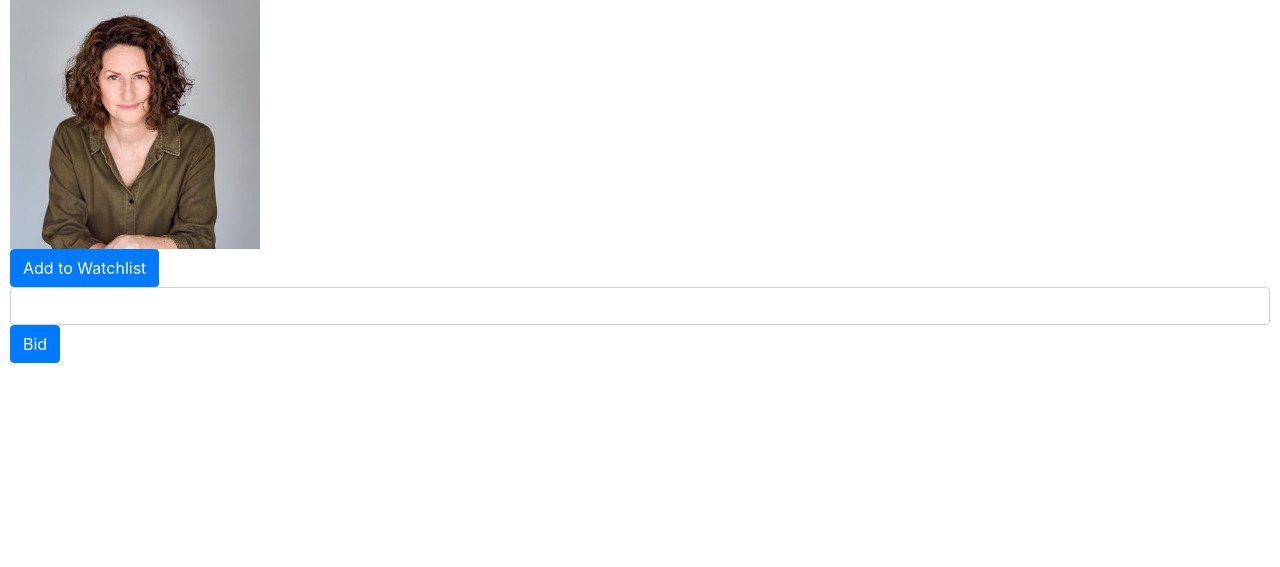
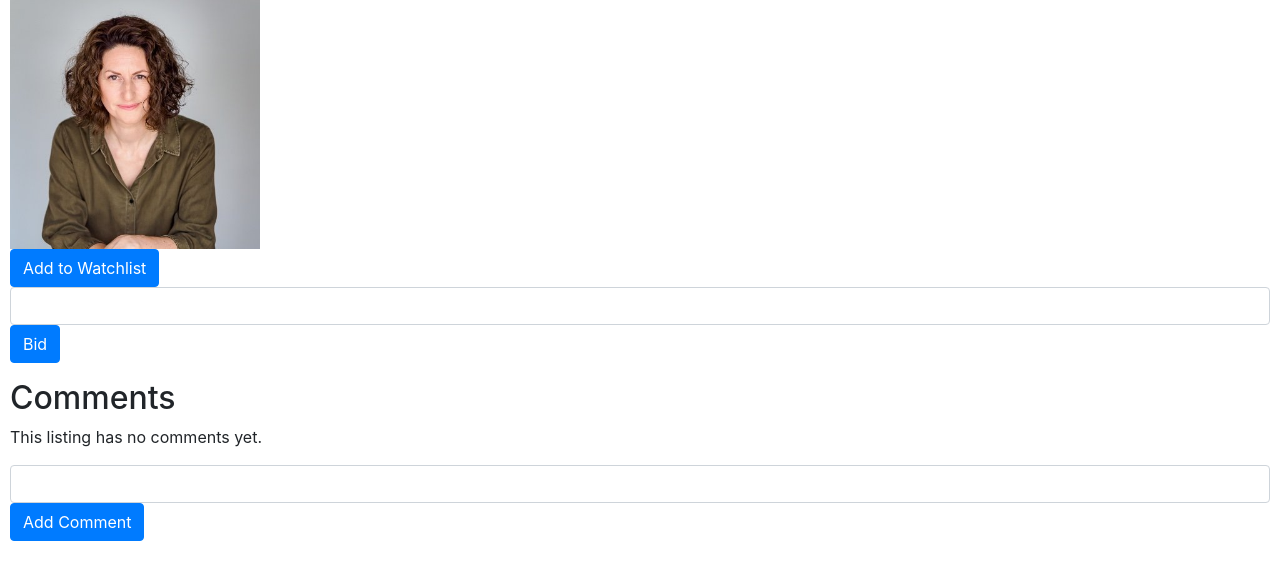
Before and after one commit to radufritea/commerce, a Django app: page /listing/11 in a window 1280 px wide. Shown: the part 300-867 px from the top of the page. Before the commit the page ends 663 px from the top, so only its background shows below. Run offline with Django 3.2, Linux system fonts and the light colour scheme; data comes from the database, SQL or seed files in the repository; both versions use the stored data as it was after the commit; some libraries are stand-ins or nearby versions.

Commit message:
add & show comments on listing

```diff
--- a/commerce/auctions/models.py
+++ b/commerce/auctions/models.py
@@ -36,5 +36,7 @@ class Bid(models.Model):
     listing = models.ForeignKey(Listing, on_delete=models.CASCADE)
 
 
-# class Comment(models.Model):
-#     pass
+class Comment(models.Model):
+    author = models.ForeignKey(User, on_delete=models.CASCADE)
+    listing = models.ForeignKey(Listing, on_delete=models.CASCADE)
+    text = models.TextField()
--- a/commerce/auctions/templates/auctions/listing_detail.html
+++ b/commerce/auctions/templates/auctions/listing_detail.html
@@ -22,4 +22,25 @@
     </div>
 </form>
 <p>{{ message }}</p>
+
+<h2>Comments</h2>
+
+{% if comments %}
+    <ul>
+        {% for comment in comments %}
+        <li>{{ comment.author }} said: "{{ comment.text }}"</li>
+        {% endfor %}
+    </ul>
+{% else %}
+    <p>This listing has no comments yet.</p>
+{% endif %}
+
+<form action="{% url 'add_comment' %}?pk={{ listing.id }}" method="post">
+    {% csrf_token %}
+    <div class="form-group">
+        <input class="form-control" type="text" name="comment_text">
+        <input class="btn btn-primary" type="submit" value="Add Comment">
+    </div>
+</form>
+
 {% endblock %}
--- a/commerce/auctions/urls.py
+++ b/commerce/auctions/urls.py
@@ -16,6 +16,7 @@ urlpatterns = [
     path("watchlist", views.show_watchlist, name="watchlist"),
     path("watch_manager", views.watch_manager, name="watch_manager"),
     path("bid", views.bid, name="bid"),
+    path("comment", views.add_comment, name="add_comment"),
 ]
 
 if settings.DEBUG:
--- a/commerce/auctions/views.py
+++ b/commerce/auctions/views.py
@@ -1,13 +1,12 @@
+from multiprocessing import AuthenticationError
 from django.contrib.auth import authenticate, login, logout
 from django.db import IntegrityError
 from django.http import HttpResponse, HttpResponseRedirect
 from django.shortcuts import render, redirect
 from django.urls import reverse
-from django.views.generic import ListView, DetailView, CreateView
+from django.views.generic import ListView
 from django.contrib.auth.decorators import login_required
-from django.urls import reverse_lazy
-
-from .models import Category, User, Listing, Bid
+from .models import Category, User, Listing, Bid, Comment
 from .forms import ListingForm
 
 # Create a new listing
@@ -26,8 +25,10 @@ def add_listing(request):
 # LISTING DETAIL
 def listing(request, pk):
     listing = Listing.objects.get(id=pk)
+    comments = Comment.objects.filter(listing_id=pk)
     return render(request, 'auctions/listing_detail.html', {
-        'listing': listing
+        'listing': listing,
+        "comments": comments,
     })
 
 
@@ -98,6 +99,17 @@ def bid(request):
         print(message)
         return redirect ("listing_details", pk)
 
+@login_required
+def add_comment(request):
+    if request.method == "POST":
+        pk = request.GET.get('pk')
+        text = request.POST.get("comment_text")
+        listing = Listing.objects.get(id=pk)
+        Comment.objects.create(author_id=request.user.id, listing_id=listing.id, text=text)
+
+    return redirect ("listing_details", pk)
+
+
 
 def login_view(request):
     if request.method == "POST":
```
Also changed, not shown: commerce/auctions/migrations/0002_comment.py (added), commerce/db.sqlite3.
